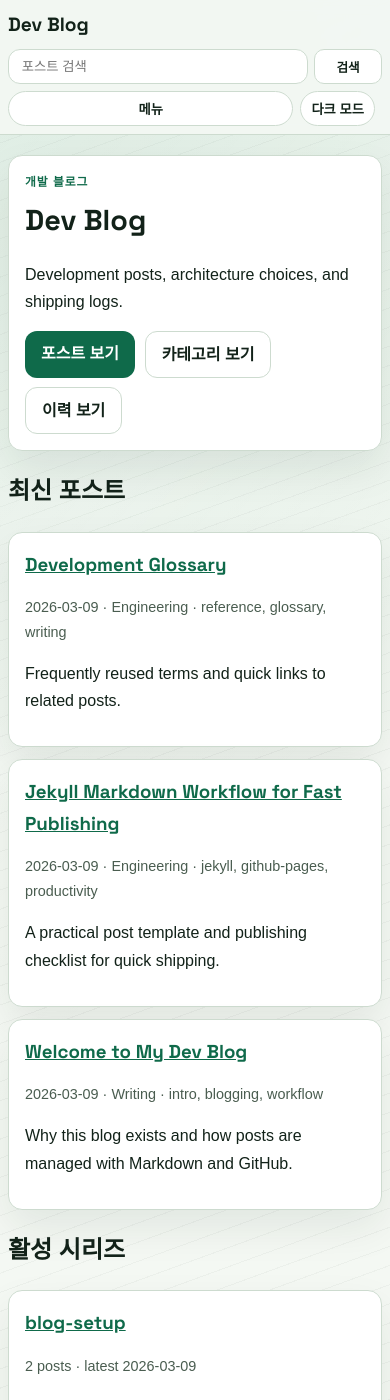
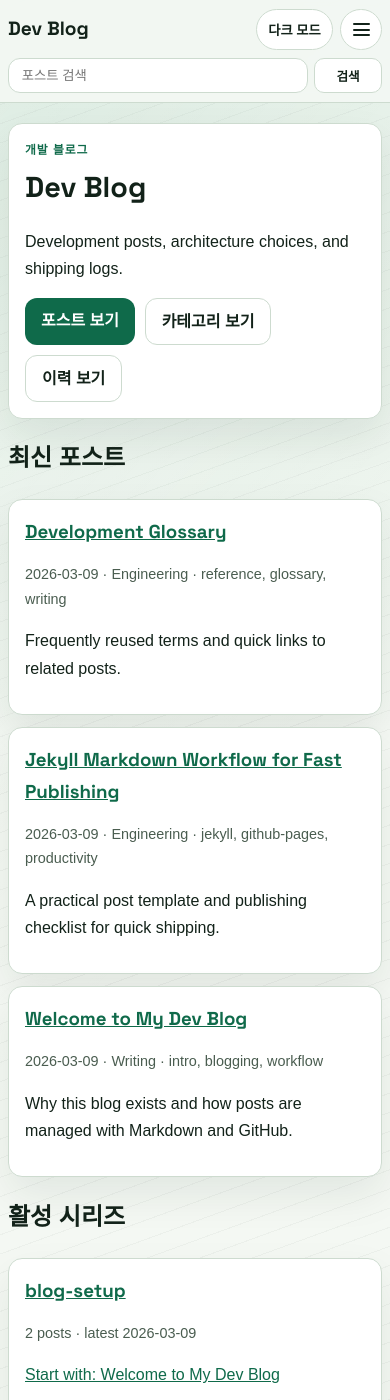
Before and after one commit to ktodw98/ktodw98.github.io, a Jekyll site: the page built from index.md, in a window 390 px wide and 1400 px high. Built offline with Jekyll 4.4.1, drawn with Linux system fonts in a browser that asks for light colours; some web fonts are replaced.

Commit message:
Refine mobile header with hamburger menu

```diff
--- a/_includes/header.html
+++ b/_includes/header.html
@@ -11,14 +11,7 @@
       <a href="{{ '/series/' | relative_url }}" data-i18n="nav.series">시리즈</a>
       <a href="{{ '/resume/' | relative_url }}" data-i18n="nav.resume">이력</a>
     </nav>
-    <div class="header-actions">
-      <div class="locale-switcher" data-i18n-aria-label="nav.locale_switcher" aria-label="언어">
-        <button class="locale-switcher-btn" type="button" data-locale-switch="ko" data-i18n="nav.locale_ko">KO</button>
-        <button class="locale-switcher-btn" type="button" data-locale-switch="en" data-i18n="nav.locale_en">EN</button>
-        <button class="locale-switcher-btn" type="button" data-locale-switch="ja" data-i18n="nav.locale_ja">JA</button>
-        <button class="locale-switcher-btn" type="button" data-locale-switch="vi" data-i18n="nav.locale_vi">VI</button>
-      </div>
-      <div class="search-shell">
+    <div class="search-shell header-search">
       <label for="global-search-input" class="sr-only" data-i18n="nav.search_label">포스트 검색</label>
       <div class="search-inline">
         <input
@@ -35,11 +28,23 @@
       </div>
       <ul id="global-search-results" class="global-search-results" hidden></ul>
     </div>
-      <button id="menu-toggle" class="menu-toggle" type="button" aria-label="메뉴 열기" aria-controls="mobile-drawer" aria-expanded="false" data-i18n-aria-label="aria.open_menu" data-i18n="nav.menu">
-        메뉴
-      </button>
+    <div class="header-actions">
+      <div class="locale-switcher" data-i18n-aria-label="nav.locale_switcher" aria-label="언어">
+        <button class="locale-switcher-btn" type="button" data-locale-switch="ko" data-i18n="nav.locale_ko">KO</button>
+        <button class="locale-switcher-btn" type="button" data-locale-switch="en" data-i18n="nav.locale_en">EN</button>
+        <button class="locale-switcher-btn" type="button" data-locale-switch="ja" data-i18n="nav.locale_ja">JA</button>
+        <button class="locale-switcher-btn" type="button" data-locale-switch="vi" data-i18n="nav.locale_vi">VI</button>
+      </div>
       <button id="theme-toggle" class="theme-toggle" type="button" aria-label="테마 전환" data-i18n-aria-label="aria.toggle_theme">
         테마
+      </button>
+      <button id="menu-toggle" class="menu-toggle" type="button" aria-label="메뉴 열기" aria-controls="mobile-drawer" aria-expanded="false" data-i18n-aria-label="aria.open_menu">
+        <span class="menu-toggle-icon" aria-hidden="true">
+          <span></span>
+          <span></span>
+          <span></span>
+        </span>
+        <span class="sr-only" data-i18n="nav.menu">메뉴</span>
       </button>
     </div>
   </div>
--- a/assets/css/style.css
+++ b/assets/css/style.css
@@ -129,11 +129,15 @@ a {
 }
 
 .header-actions {
-  margin-left: auto;
   display: flex;
   align-items: center;
   gap: 0.6rem;
   min-width: 0;
+  flex-shrink: 0;
+}
+
+.header-search {
+  margin-left: auto;
 }
 
 .locale-switcher {
@@ -299,6 +303,41 @@ a {
   padding: 0.45rem 0.9rem;
   cursor: pointer;
   font-weight: 600;
+}
+
+.menu-toggle {
+  display: inline-grid;
+  place-items: center;
+  width: 2.8rem;
+  height: 2.8rem;
+  padding: 0;
+}
+
+.menu-toggle-icon {
+  display: grid;
+  gap: 0.24rem;
+  width: 1.05rem;
+}
+
+.menu-toggle-icon span {
+  display: block;
+  height: 2px;
+  border-radius: 999px;
+  background: currentColor;
+  transition: transform 160ms ease, opacity 160ms ease;
+  transform-origin: center;
+}
+
+.menu-toggle[aria-expanded="true"] .menu-toggle-icon span:nth-child(1) {
+  transform: translateY(6px) rotate(45deg);
+}
+
+.menu-toggle[aria-expanded="true"] .menu-toggle-icon span:nth-child(2) {
+  opacity: 0;
+}
+
+.menu-toggle[aria-expanded="true"] .menu-toggle-icon span:nth-child(3) {
+  transform: translateY(-6px) rotate(-45deg);
 }
 
 .layout-shell {
@@ -984,13 +1023,16 @@ a {
     padding: 0.55rem 0;
   }
 
-  .header-actions {
+  .header-search {
+    order: 3;
     width: 100%;
     margin-left: 0;
-    display: grid;
-    grid-template-columns: minmax(0, 1fr) auto auto;
+  }
+
+  .header-actions {
+    margin-left: auto;
+    justify-content: flex-end;
     gap: 0.45rem;
-    align-items: center;
   }
 
   .search-inline {
@@ -1027,14 +1069,6 @@ a {
     width: calc(100% - 1rem);
   }
 
-  .header-actions {
-    grid-template-columns: 1fr auto auto;
-  }
-
-  .search-shell {
-    grid-column: 1 / -1;
-  }
-
   .search-button {
     min-width: 68px;
     padding: 0.45rem 0.58rem;
@@ -1051,8 +1085,17 @@ a {
 
   .theme-toggle,
   .menu-toggle {
-    padding: 0.42rem 0.62rem;
+    min-height: 2.6rem;
     font-size: 0.83rem;
+  }
+
+  .theme-toggle {
+    padding: 0.42rem 0.72rem;
+  }
+
+  .menu-toggle {
+    width: 2.6rem;
+    height: 2.6rem;
   }
 
   .locale-switcher-btn {
```
Lines whose indentation alone changed are shown as unchanged.
